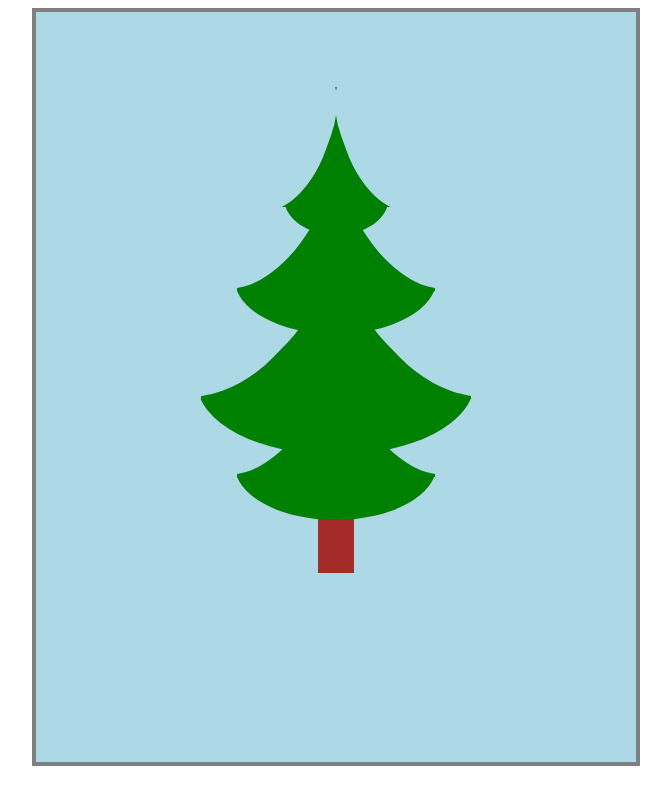
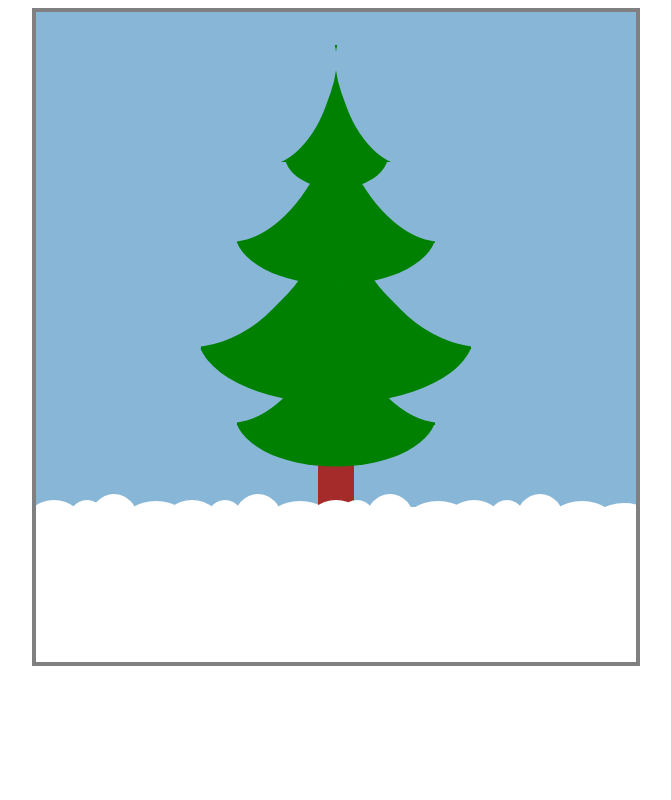
Before and after one commit to heatheraislinn/100DaysOfCode, a Vue app: page / in a window 1280 px wide. Shown: the whole page, without its empty margins (304-975 px from the left). Built offline with nearby package versions, Linux system fonts and the light colour scheme.

Commit message:
Add snow and change background color

```diff
--- a/src/components/TreeCSSProject.vue
+++ b/src/components/TreeCSSProject.vue
@@ -35,6 +35,26 @@
 
             <div class="tree-base"></div>
         </div>
+
+        <div class="snow">
+            <div class="snowball-1"></div>
+            <div class="snowball-2"></div>
+            <div class="snowball-3"></div>
+            <div class="snowball-4"></div>
+            <div class="snowball-5"></div>
+            <div class="snowball-6"></div>
+            <div class="snowball-7"></div>
+            <div class="snowball-8"></div>
+            <div class="snowball-9"></div>
+            <div class="snowball-10"></div>
+            <div class="snowball-11"></div>
+            <div class="snowball-12"></div>
+            <div class="snowball-13"></div>
+            <div class="snowball-14"></div>
+            <div class="snowball-15"></div>
+            <div class="snowball-16"></div>
+            <div class="snowball-17"></div>
+        </div>
     </div>
 </template>
 
@@ -44,17 +64,29 @@
         margin: auto;
         display: block;
         width: 600px;
-        height: 750px;
-        background: lightblue;
+        height: 650px;
+        background: #88b6d6;
         border: 4px solid gray;
+        overflow: hidden;
+    }
+
+     .background:after {
+        content: "";
+        position: absolute;
+        bottom: 0;
+        left: 0;
+        right: 0;
+        width: 100%;
+        height: 155px;
+        background-color: white;
     }
 
     .christmas-tree {
         position: relative;
         margin: auto;
-        top: 10%;
+        top: 5%;
         width: 60%;
-        height: 80%;
+        height: 90%;
     }
 
     .tree-top {
@@ -75,7 +107,7 @@
         border-radius: 50%;
         transform: rotate(20deg);
         border-top-right-radius: 40%;
-        background: lightblue;
+        background: #88b6d6;
     }
 
     .top-right-side {
@@ -87,7 +119,7 @@
         border-radius: 50%;
         transform: rotate(-20deg);
         border-top-left-radius: 40%;
-        background: lightblue;
+        background: #88b6d6;
     }
 
     .top-bottom {
@@ -130,7 +162,7 @@
         border-radius: 50%;
         transform: rotate(33deg);
         border-top-right-radius: 40%;
-        background: lightblue;
+        background: #88b6d6;
     }
 
     .top-middle-right-side {
@@ -142,7 +174,7 @@
         border-radius: 50%;
         transform: rotate(-33deg);
         border-top-left-radius: 40%;
-        background: lightblue;
+        background: #88b6d6;
     }
 
     .top-middle-bottom {
@@ -186,7 +218,7 @@
         border-radius: 50%;
         transform: rotate(44deg);
         border-top-right-radius: 40%;
-        background: lightblue;
+        background: #88b6d6;
     }
 
     .middle-bottom-right-side {
@@ -198,7 +230,7 @@
         border-radius: 50%;
         transform: rotate(-44deg);
         border-top-left-radius: 40%;
-        background: lightblue;
+        background: #88b6d6;
     }
 
     .middle-bottom-bottom {
@@ -253,4 +285,174 @@
         background: brown;
         z-index: 1;
     }
+
+    .snow {
+        position: relative;
+        width: 100%;
+        height: 10%;
+        bottom: 15%;
+        z-index: 2;
+    }
+
+    .snowball-1 {
+        position: absolute;
+        width: 10%;
+        height: 80%;
+        left: -2%;
+        border-radius: 50%;
+        background: white;
+    }
+
+    .snowball-2 {
+        position: absolute;
+        width: 7%;
+        height: 80%;
+        left: 5%;
+        border-radius: 50%;
+        background: white;
+    }
+
+    .snowball-3 {
+        position: absolute;
+        width: 8%;
+        height: 80%;
+        left: 9%;
+        top: -8%;
+        border-radius: 50%;
+        background: white;
+    }
+
+    .snowball-4 {
+        position: absolute;
+        width: 12%;
+        height: 80%;
+        left: 14%;
+        top: 2%;
+        border-radius: 50%;
+        background: white;
+    }
+
+    .snowball-5 {
+        position: absolute;
+        width: 10%;
+        height: 80%;
+        left: 21%;
+        border-radius: 50%;
+        background: white;
+    }
+
+    .snowball-6 {
+        position: absolute;
+        width: 7%;
+        height: 80%;
+        left: 28%;
+        border-radius: 50%;
+        background: white;
+    }
+
+    .snowball-7 {
+        position: absolute;
+        width: 8%;
+        height: 80%;
+        left: 33%;
+        top: -8%;
+        border-radius: 50%;
+        background: white;
+    }
+
+    .snowball-8 {
+        position: absolute;
+        width: 12%;
+        height: 80%;
+        left: 38%;
+        top: 2%;
+        border-radius: 50%;
+        background: white;
+    }
+
+    .snowball-9 {
+        position: absolute;
+        width: 10%;
+        height: 80%;
+        left: 45%;
+        border-radius: 50%;
+        background: white;
+    }
+
+    .snowball-10 {
+        position: absolute;
+        width: 7%;
+        height: 80%;
+        left: 50%;
+        border-radius: 50%;
+        background: white;
+    }
+
+    .snowball-11 {
+        position: absolute;
+        width: 8%;
+        height: 80%;
+        left: 55%;
+        top: -8%;
+        border-radius: 50%;
+        background: white;
+    }
+
+    .snowball-12 {
+        position: absolute;
+        width: 12%;
+        height: 80%;
+        left: 61%;
+        top: 2%;
+        border-radius: 50%;
+        background: white;
+    }
+
+     .snowball-13 {
+        position: absolute;
+        width: 10%;
+        height: 80%;
+        left: 68%;
+        border-radius: 50%;
+        background: white;
+    }
+
+    .snowball-14 {
+        position: absolute;
+        width: 7%;
+        height: 80%;
+        left: 75%;
+        border-radius: 50%;
+        background: white;
+    }
+
+    .snowball-15 {
+        position: absolute;
+        width: 8%;
+        height: 80%;
+        left: 80%;
+        top: -8%;
+        border-radius: 50%;
+        background: white;
+    }
+
+    .snowball-16 {
+        position: absolute;
+        width: 12%;
+        height: 80%;
+        left: 85%;
+        top: 2%;
+        border-radius: 50%;
+        background: white;
+    }
+
+    .snowball-17 {
+        position: absolute;
+        width: 12%;
+        height: 80%;
+        left: 92%;
+        top: 6%;
+        border-radius: 50%;
+        background: white;
+    }
 </style>
```
